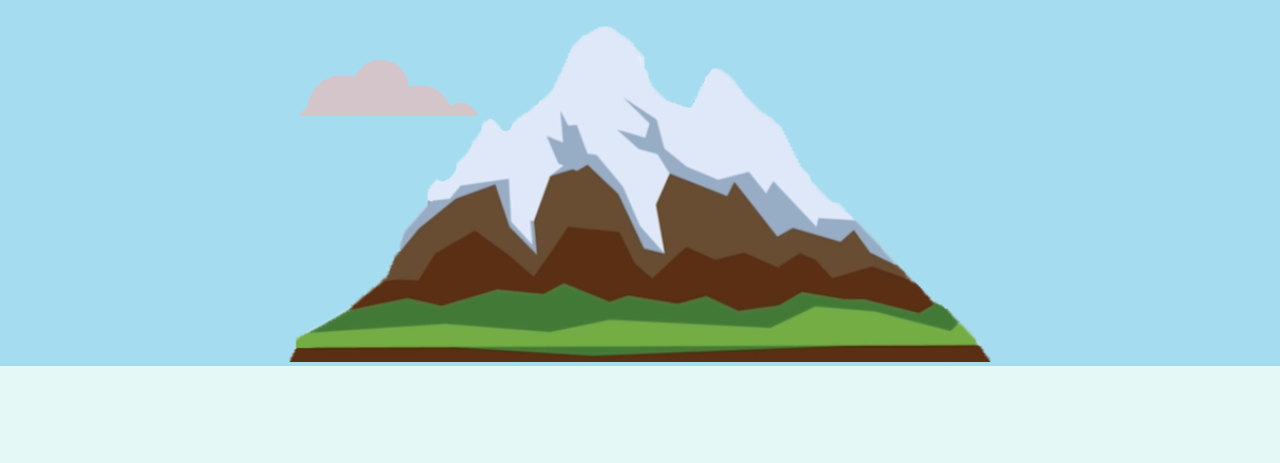
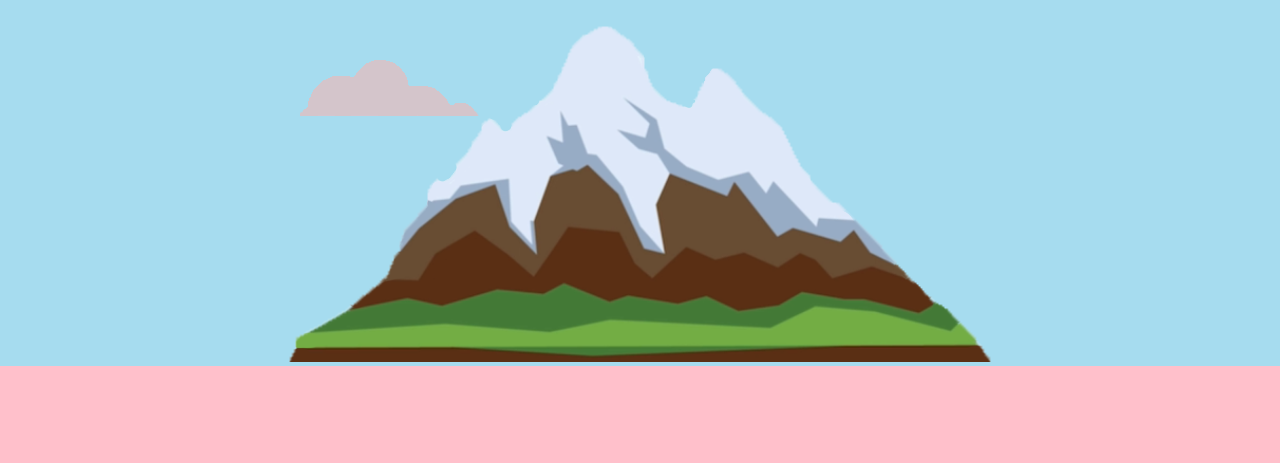
Before and after one commit to lelisjonel/Mysite, a plain HTML site: page index.html in a window 1280 px wide. Shown: the part 334-797 px from the top of the page. Drawn offline with Linux system fonts and the light colour scheme.

Commit message:
change background color to pink

```diff
--- a/css/styles.css
+++ b/css/styles.css
@@ -1,8 +1,8 @@
 body {
     margin: 0;
     text-align: center;
-    font-family: 'Merriweather', serif;
-    background-color: #e4f9f5;
+    font-family: serif;
+    background-color: pink;
     color: grey;
 
 }
```
